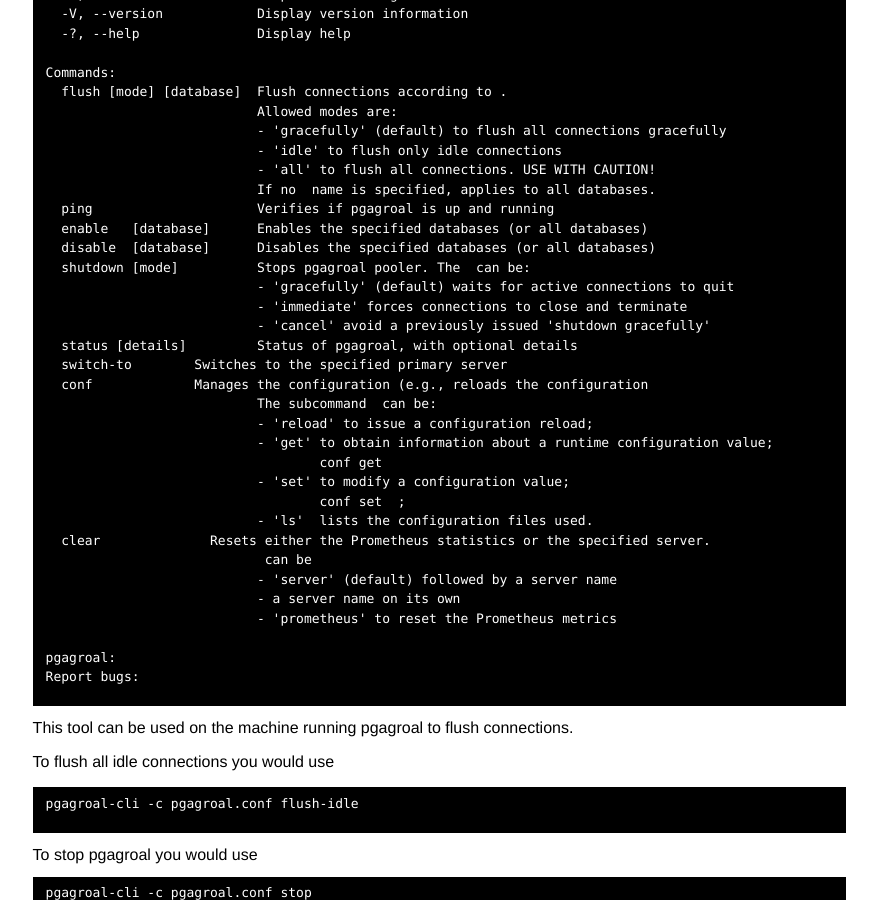
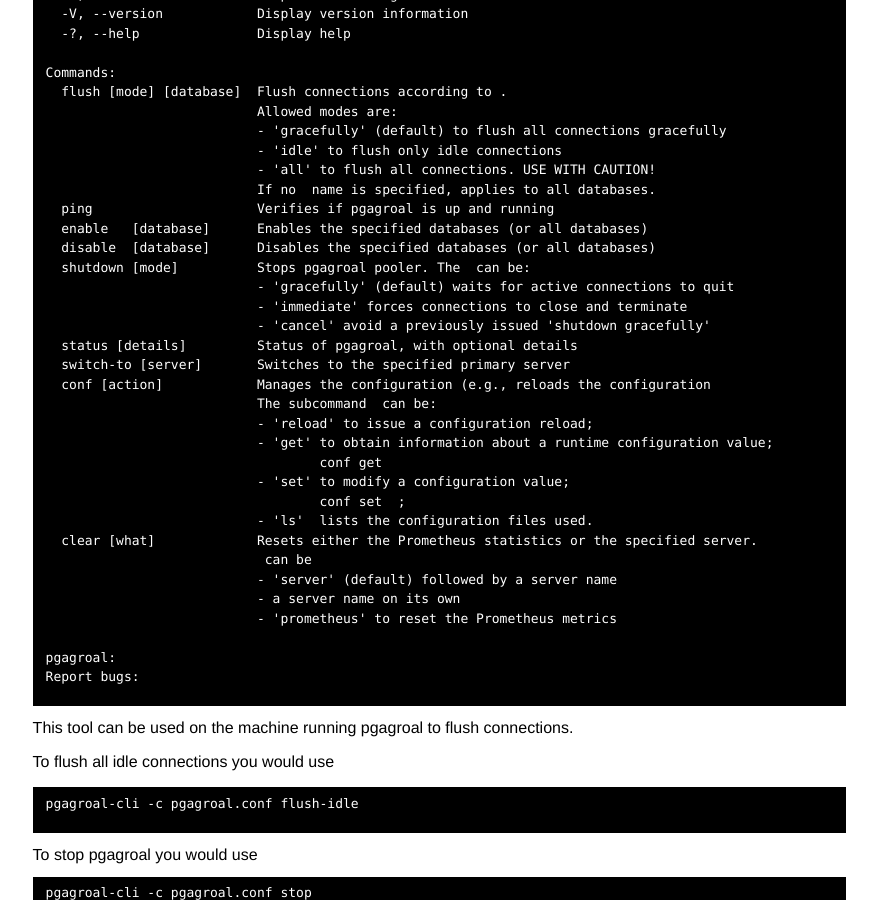
Before and after one commit to agroal/pgagroal, a Jekyll site: the page built from gettingstarted.html, in a window 1280 px wide and 900 px high, scrolled down 2318 px. Shown: the whole window, without its empty margins (219-1096 px from the left). Built offline with Jekyll 4.4.1, drawn with Linux system fonts in a browser that asks for light colours; some web fonts are replaced.

Commit message:
<> -> []

```diff
--- a/gettingstarted.html
+++ b/gettingstarted.html
@@ -172,8 +172,8 @@
                            - 'immediate' forces connections to close and terminate
                            - 'cancel' avoid a previously issued 'shutdown gracefully'
   status [details]         Status of pgagroal, with optional details
-  switch-to <server>       Switches to the specified primary server
-  conf <action>            Manages the configuration (e.g., reloads the configuration
+  switch-to [server]       Switches to the specified primary server
+  conf [action]            Manages the configuration (e.g., reloads the configuration
                            The subcommand <action> can be:
                            - 'reload' to issue a configuration reload;
                            - 'get' to obtain information about a runtime configuration value;
@@ -181,7 +181,7 @@
                            - 'set' to modify a configuration value;
                                    conf set <parameter_name> <parameter_value>;
                            - 'ls'  lists the configuration files used.
-  clear <what>             Resets either the Prometheus statistics or the specified server.
+  clear [what]             Resets either the Prometheus statistics or the specified server.
                            <what> can be
                            - 'server' (default) followed by a server name
                            - a server name on its own
```
